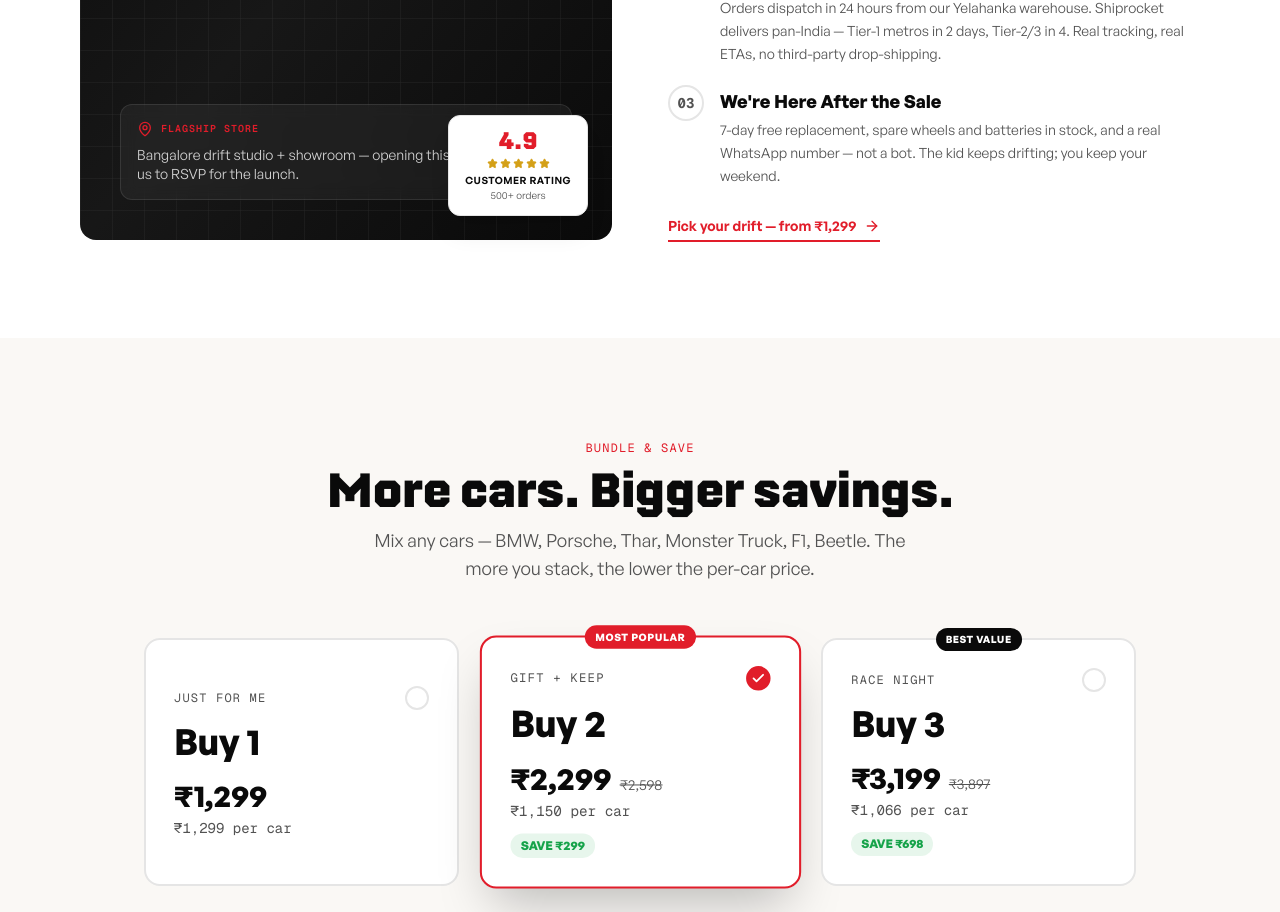
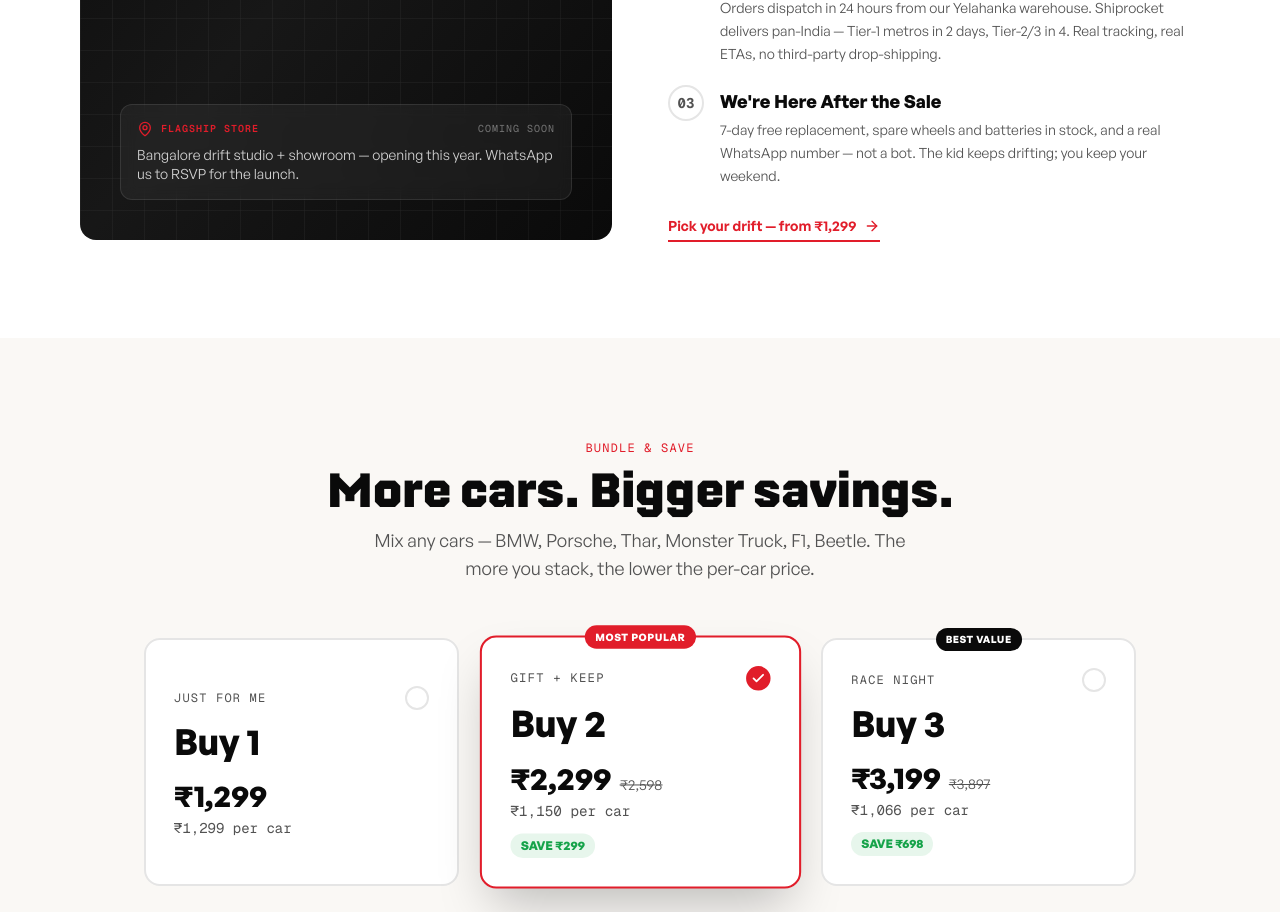
Before and after one commit to Mrsandeep27/bch-rc, a Next.js app: page / in a window 1280 px wide. Shown: the part 3172-4084 px from the top of the page. Built offline with nearby package versions, Linux system fonts and the light colour scheme.

Commit message:
﻿Remove Customer Rating card from OurStorySection
No verified rating yet -- removed until we have real review data.

Co-Authored-By: Claude Opus 4.7 <noreply@anthropic.com>

```diff
--- a/src/components/OurStorySection.tsx
+++ b/src/components/OurStorySection.tsx
@@ -2,7 +2,7 @@
 
 import Link from "next/link";
 import { motion } from "framer-motion";
-import { Star, ArrowRight, MapPin, Truck, Clock } from "lucide-react";
+import { ArrowRight, MapPin, Truck, Clock } from "lucide-react";
 import { THEME } from "@/lib/theme";
 
 const STORY_POINTS = [
@@ -110,26 +110,6 @@ export default function OurStorySection() {
             </div>
           </div>
 
-          {/* Floating Google Rating card */}
-          <div className="absolute -bottom-4 -right-2 sm:bottom-6 sm:right-6 bg-white rounded-xl shadow-xl border border-brand-line px-4 py-3 flex flex-col items-center min-w-[120px]">
-            <div className="text-2xl font-display font-bold text-brand-red leading-none">
-              4.9
-            </div>
-            <div className="flex items-center gap-0.5 mt-1.5">
-              {[0, 1, 2, 3, 4].map((i) => (
-                <Star
-                  key={i}
-                  size={11}
-                  className="text-gold fill-gold"
-                  aria-hidden
-                />
-              ))}
-            </div>
-            <p className="text-[10px] font-semibold uppercase tracking-wider text-brand-ink mt-1">
-              Customer Rating
-            </p>
-            <p className="text-[10px] text-brand-ink-soft">500+ orders</p>
-          </div>
         </motion.div>
 
         {/* Right: 3 pillars + CTA */}
```
